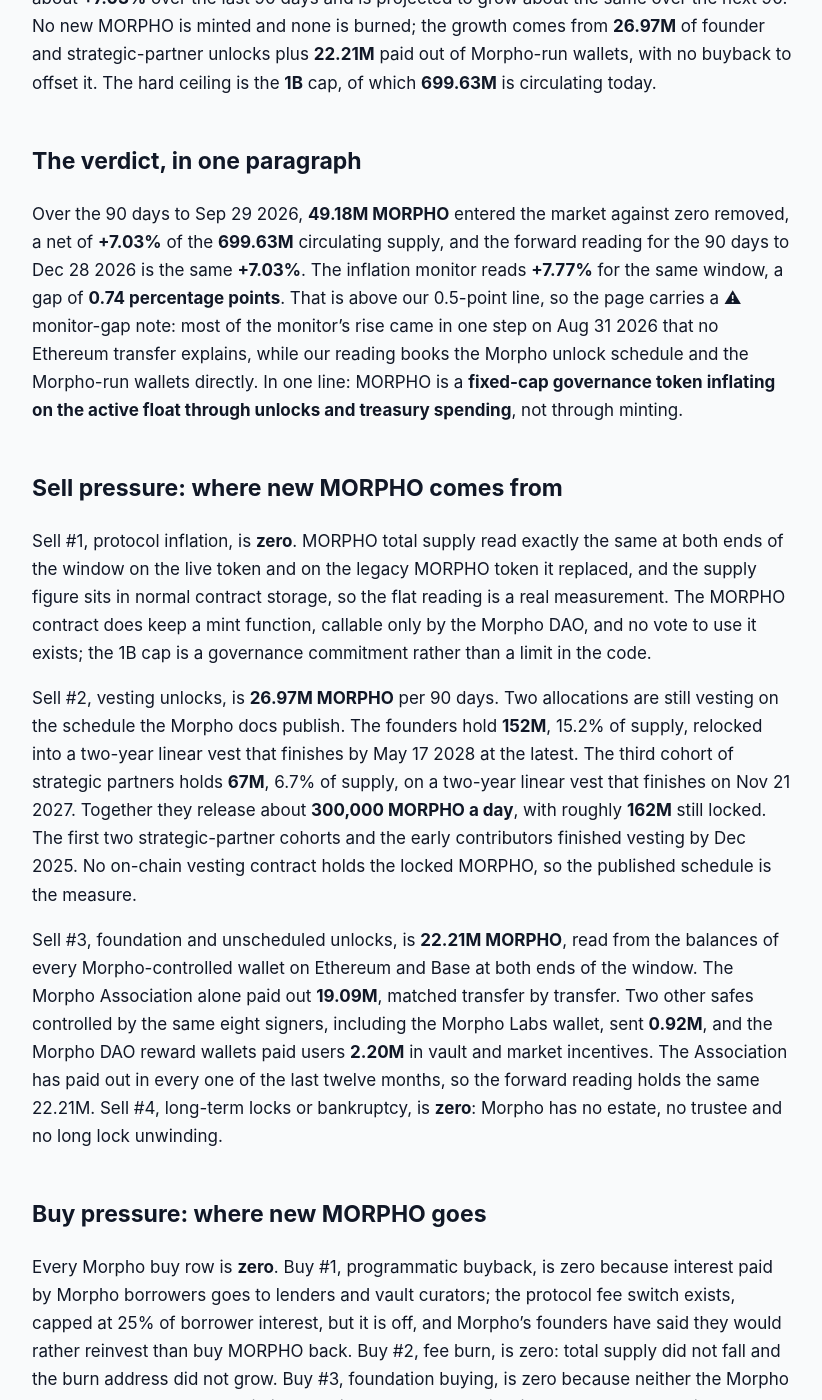
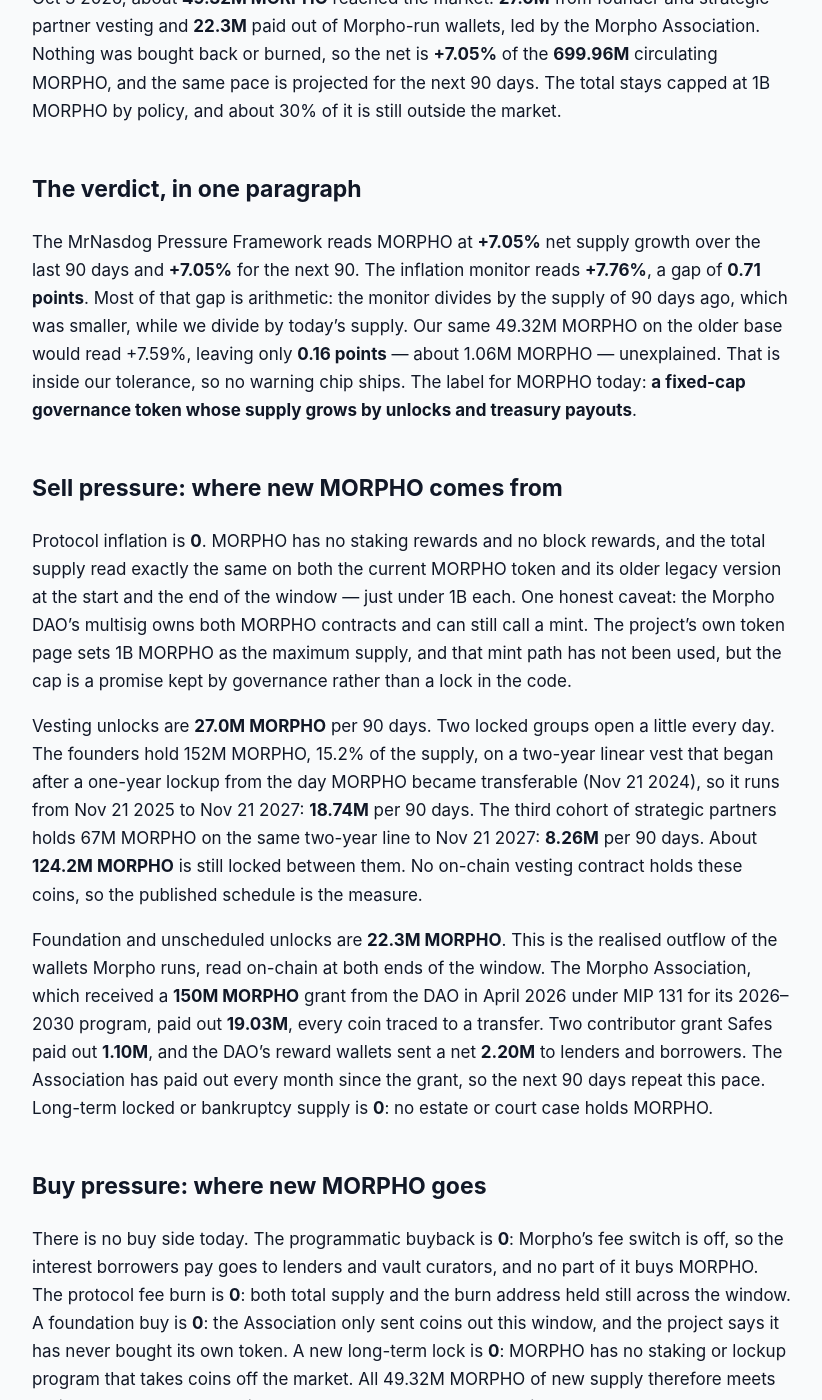
Before and after one commit to jeevansongmy-spec/mrnasdog-articles, a Jekyll site: the page built from crypto/morpho-pressure-framework.md, in a window 1280 px wide and 1400 px high, scrolled down 258 px. Shown: the whole window, without its empty margins (228-1050 px from the left). Built offline with Jekyll 4.4.1, drawn with Linux system fonts in a browser that asks for light colours; some of the changed text lies outside the part shown.

Commit message:
publish: crypto/morpho-pressure-framework

```diff
--- a/crypto/morpho-pressure-framework.md
+++ b/crypto/morpho-pressure-framework.md
@@ -1,6 +1,6 @@
 ---
-title:         "MORPHO Inflation Analysis · September 2026 · Supply growing · projected to keep growing"
-description:   "MORPHO supply is growing: no minting, but 27M of founder and partner unlocks and 22M of Morpho treasury payouts lift supply +7.03% in 90 days, with no buyback."
+title:         "MORPHO Inflation Analysis · October 2026 · Supply growing · projected to keep growing"
+description:   "MORPHO supply is growing: nothing is minted, but 27.0M of founder and partner vesting and 22.3M of team payouts lift supply +7.05% in 90 days, no buyback."
 canonical_url: "https://mrnasdog.com/research/morpho/inflation"
 tags:          ["crypto", "morpho", "defi", "ethereum"]
 published:     true
@@ -8,42 +8,46 @@ published:     true
 
 *Originally published at [mrnasdog.com/research/morpho/inflation](https://mrnasdog.com/research/morpho/inflation)*
 
-# MORPHO Inflation Analysis · September 2026 · Supply growing · projected to keep growing
+# MORPHO Inflation Analysis · October 2026 · Supply growing · projected to keep growing
 
-The MrNasdog Pressure Framework reads MORPHO as **inflationary**: circulating supply grew about **+7.03%** over the last 90 days and is projected to grow about the same over the next 90. No new MORPHO is minted and none is burned; the growth comes from **26.97M** of founder and strategic-partner unlocks plus **22.21M** paid out of Morpho-run wallets, with no buyback to offset it. The hard ceiling is the **1B** cap, of which **699.63M** is circulating today.
+MORPHO supply is growing fast without a single new coin being made. Over the 90 days to Oct 3 2026, about **49.32M MORPHO** reached the market: **27.0M** from founder and strategic-partner vesting and **22.3M** paid out of Morpho-run wallets, led by the Morpho Association. Nothing was bought back or burned, so the net is **+7.05%** of the **699.96M** circulating MORPHO, and the same pace is projected for the next 90 days. The total stays capped at 1B MORPHO by policy, and about 30% of it is still outside the market.
 
 ## The verdict, in one paragraph
 
-Over the 90 days to Sep 29 2026, **49.18M MORPHO** entered the market against zero removed, a net of **+7.03%** of the **699.63M** circulating supply, and the forward reading for the 90 days to Dec 28 2026 is the same **+7.03%**. The inflation monitor reads **+7.77%** for the same window, a gap of **0.74 percentage points**. That is above our 0.5-point line, so the page carries a ⚠ monitor-gap note: most of the monitor's rise came in one step on Aug 31 2026 that no Ethereum transfer explains, while our reading books the Morpho unlock schedule and the Morpho-run wallets directly. In one line: MORPHO is a **fixed-cap governance token inflating on the active float through unlocks and treasury spending**, not through minting.
+The MrNasdog Pressure Framework reads MORPHO at **+7.05%** net supply growth over the last 90 days and **+7.05%** for the next 90. The inflation monitor reads **+7.76%**, a gap of **0.71 points**. Most of that gap is arithmetic: the monitor divides by the supply of 90 days ago, which was smaller, while we divide by today's supply. Our same 49.32M MORPHO on the older base would read +7.59%, leaving only **0.16 points** — about 1.06M MORPHO — unexplained. That is inside our tolerance, so no warning chip ships. The label for MORPHO today: **a fixed-cap governance token whose supply grows by unlocks and treasury payouts**.
 
 ## Sell pressure: where new MORPHO comes from
 
-Sell #1, protocol inflation, is **zero**. MORPHO total supply read exactly the same at both ends of the window on the live token and on the legacy MORPHO token it replaced, and the supply figure sits in normal contract storage, so the flat reading is a real measurement. The MORPHO contract does keep a mint function, callable only by the Morpho DAO, and no vote to use it exists; the 1B cap is a governance commitment rather than a limit in the code.
+Protocol inflation is **0**. MORPHO has no staking rewards and no block rewards, and the total supply read exactly the same on both the current MORPHO token and its older legacy version at the start and the end of the window — just under 1B each. One honest caveat: the Morpho DAO's multisig owns both MORPHO contracts and can still call a mint. The project's own token page sets 1B MORPHO as the maximum supply, and that mint path has not been used, but the cap is a promise kept by governance rather than a lock in the code.
 
-Sell #2, vesting unlocks, is **26.97M MORPHO** per 90 days. Two allocations are still vesting on the schedule the Morpho docs publish. The founders hold **152M**, 15.2% of supply, relocked into a two-year linear vest that finishes by May 17 2028 at the latest. The third cohort of strategic partners holds **67M**, 6.7% of supply, on a two-year linear vest that finishes on Nov 21 2027. Together they release about **300,000 MORPHO a day**, with roughly **162M** still locked. The first two strategic-partner cohorts and the early contributors finished vesting by Dec 2025. No on-chain vesting contract holds the locked MORPHO, so the published schedule is the measure.
+Vesting unlocks are **27.0M MORPHO** per 90 days. Two locked groups open a little every day. The founders hold 152M MORPHO, 15.2% of the supply, on a two-year linear vest that began after a one-year lockup from the day MORPHO became transferable (Nov 21 2024), so it runs from Nov 21 2025 to Nov 21 2027: **18.74M** per 90 days. The third cohort of strategic partners holds 67M MORPHO on the same two-year line to Nov 21 2027: **8.26M** per 90 days. About **124.2M MORPHO** is still locked between them. No on-chain vesting contract holds these coins, so the published schedule is the measure.
 
-Sell #3, foundation and unscheduled unlocks, is **22.21M MORPHO**, read from the balances of every Morpho-controlled wallet on Ethereum and Base at both ends of the window. The Morpho Association alone paid out **19.09M**, matched transfer by transfer. Two other safes controlled by the same eight signers, including the Morpho Labs wallet, sent **0.92M**, and the Morpho DAO reward wallets paid users **2.20M** in vault and market incentives. The Association has paid out in every one of the last twelve months, so the forward reading holds the same 22.21M. Sell #4, long-term locks or bankruptcy, is **zero**: Morpho has no estate, no trustee and no long lock unwinding.
+Foundation and unscheduled unlocks are **22.3M MORPHO**. This is the realised outflow of the wallets Morpho runs, read on-chain at both ends of the window. The Morpho Association, which received a **150M MORPHO** grant from the DAO in April 2026 under MIP 131 for its 2026–2030 program, paid out **19.03M**, every coin traced to a transfer. Two contributor grant Safes paid out **1.10M**, and the DAO's reward wallets sent a net **2.20M** to lenders and borrowers. The Association has paid out every month since the grant, so the next 90 days repeat this pace. Long-term locked or bankruptcy supply is **0**: no estate or court case holds MORPHO.
 
 ## Buy pressure: where new MORPHO goes
 
-Every Morpho buy row is **zero**. Buy #1, programmatic buyback, is zero because interest paid by Morpho borrowers goes to lenders and vault curators; the protocol fee switch exists, capped at 25% of borrower interest, but it is off, and Morpho's founders have said they would rather reinvest than buy MORPHO back. Buy #2, fee burn, is zero: total supply did not fall and the burn address did not grow. Buy #3, foundation buying, is zero because neither the Morpho DAO nor the Morpho Association took in any MORPHO this window. Apollo agreed in Feb 2026 to acquire up to 90M MORPHO over four years, but no tranche date or size has been disclosed, and any MORPHO the Association sells to Apollo leaves a Morpho wallet and is already counted in Sell #3. Buy #4, new long-term locks, is zero because MORPHO has no staking or lock program.
+There is no buy side today. The programmatic buyback is **0**: Morpho's fee switch is off, so the interest borrowers pay goes to lenders and vault curators, and no part of it buys MORPHO. The protocol fee burn is **0**: both total supply and the burn address held still across the window. A foundation buy is **0**: the Association only sent coins out this window, and the project says it has never bought its own token. A new long-term lock is **0**: MORPHO has no staking or lockup program that takes coins off the market. All 49.32M MORPHO of new supply therefore meets ordinary market demand with no protocol buyer on the other side.
 
 ## Foundation and overhang
 
-The largest team-held MORPHO overhang is the Morpho DAO treasury, **304.0M MORPHO** across Ethereum and Base, which did not move this window; it moves only by governance vote. The Morpho Association holds **91.49M** after spending from the **150M** grant the DAO sent it on Apr 30 2026 for its 2026 to 2030 program; a second safe run by the same signers holds **41.90M** and the Morpho Labs wallet **11.45M**. The DAO reward wallets hold about **7.9M** waiting to be claimed by users. On top of those balances sit the roughly **162M** founder and partner MORPHO still vesting. We re-read every one of these wallets on each refresh. Exchange custody wallets and unlabelled large holders are left out because those coins belong to depositors or to no identified group. If any of these balances falls between refreshes, the outflow enters Sell #3 at the next refresh.
+Four Morpho-controlled piles could still reach the market. The largest is the Morpho DAO treasury, a 5-of-9 multisig holding about **304.0M MORPHO** (291.0M on Ethereum and 13.0M on Base). It did not move in the window; it pays out only after a governance vote, and its April grant to the Association is now the main source of payouts. The Morpho Association holds **91.44M MORPHO** and spends it month by month. Two contributor grant Safes hold about **53.16M**, and the DAO's reward wallets hold about **7.89M** waiting for users to claim. On top of that, about **124.2M** founder and partner MORPHO is still locked and opening a little each day. We read the Morpho wallets on-chain every rebuild: if any of these balances falls between refreshes, the outflow enters Sell #3 at the next refresh.
 
-## How MORPHO compares to other DeFi governance tokens
+## How MORPHO compares to other DeFi lending tokens
 
-MORPHO belongs to the class of fixed-cap DeFi governance tokens whose supply was minted in full at launch and released over time, rather than chain coins that pay validators in new issuance. For tokens in this class the inflation question is never about a protocol emission rate; it is about how fast locked allocations and treasuries reach the market. On that measure MORPHO sits at the heavy end right now, because two separate streams run at once: a linear founder and partner vest of about 27M MORPHO a quarter, and a Morpho Association that is actively spending a large DAO grant.
+Among lending-protocol tokens, MORPHO sits at the heavy end for new supply. Like Aave's AAVE and Compound's COMP, it has a fixed total, so its growth comes from coins that already exist leaving locks and treasuries rather than from new minting. What sets MORPHO apart is timing: it became transferable only in November 2024, so its founder and partner lockups are still in their main release years, and its treasury is large — about 30% of all MORPHO sits with the DAO alone.
 
-The contrast with fee-sharing lending and exchange tokens is the buy side. Lending tokens that route part of borrower interest into buybacks or burns can offset unlocks; Morpho has chosen not to, keeping its fee switch off and paying interest through to lenders and curators. Against governance tokens whose treasuries sit idle, the difference is that the Morpho DAO treasury is largely untouched while the Association, funded from it, pays out monthly. MORPHO's supply ceiling is firm in practice at 1B, but the path to that ceiling runs through the vesting calendar until 2028 and through Association spending until 2030.
+The other difference is the buy side. Aave now runs an automatic AAVE buyback paid from protocol revenue, which gives that token a steady buyer. Morpho keeps its fee switch off and pays nothing to MORPHO holders, so every unlock and every treasury payout lands on the market with no protocol offset. That makes MORPHO a pure supply story for now: the protocol can grow quickly while the token keeps absorbing new coins.
+
+Against tokens that print to pay stakers, MORPHO's path is easier to see ahead: the vesting ends on Nov 21 2027, after which the only new supply would be whatever the DAO and the Association choose to spend from their treasuries.
 
 ## What to watch in the next 90 days
 
-First, the founder and strategic-partner vest, which keeps releasing about 300,000 MORPHO a day through Dec 28 2026 and beyond, until Nov 21 2027 for the partners and May 17 2028 at the latest for the founders. Second, the size of Morpho Association payouts: they ran at **19.09M** this window but were far larger in Apr and May 2026, right after the 150M grant arrived. Third, any Apollo tranche under the up-to-90M agreement, which would show up as an Association outflow. Fourth, new Morpho DAO incentive votes such as the Arc program approved in Sep 2026 at **$50,000 a month**, and extra vault rewards that become claimable from Oct 1 2026. Fifth, any proposal to turn on the fee switch, which would be the first mechanism able to buy MORPHO back.
+First, the Association's monthly payouts: it sent **9.52M MORPHO** in two transfers on Sep 16 2026 alone, and a quieter or busier quarter moves Sell #3 more than anything else. Second, Nov 21 2026 marks one year of the founder and partner linear vest — the release keeps running at about 0.30M MORPHO a day until Nov 21 2027. Third, any DAO vote to move coins out of its 304.0M treasury, such as a new grant or a larger rewards budget; MIP 134, passed on Sep 18 2026, adds a reward budget of about $50,000 a month for activity on Arc. Fourth, any proposal to turn on the fee switch, which would create the first buyer of MORPHO and is the one change that could cut the net figure.
 
 ## Summary
 
-The MrNasdog Pressure Framework reads MORPHO at **+7.03% net** over the trailing 90 days and **+7.03%** over the next 90: **26.97M** of founder and partner vesting plus **22.21M** paid out of Morpho-run wallets, against no buyback and no burn. The structural mechanism is release, not issuance: MORPHO minted its full 1B supply at launch and now reaches the market through a vesting calendar and a funded Morpho Association. The key risk is the size of that treasury, more than **450M MORPHO** across the DAO, Association-run and reward wallets plus about 162M still vesting. MORPHO's supply cannot pass 1B unless the Morpho DAO votes to mint.
+MORPHO is in the Supply growing, projected to keep growing band: about **+7.05%** net supply in 90 days, with no new coins made. Founder and partner vesting adds **27.0M MORPHO** per quarter until Nov 21 2027, and Morpho-run wallets — mostly the Morpho Association spending its April grant — added **22.3M** more. There is no buyback, burn or lock to offset it, because the fee switch is off. The key risk is the treasury overhang of about 304.0M MORPHO at the DAO and 91.44M at the Association; the ceiling is the 1B MORPHO total, which the DAO could in theory change.
 
-MrNasdog Pressure Framework analysis of MORPHO, Metric 1 — Inflation. Data + explanation only. Not financial advice. Checked Sep 29 2026.
+---
+
+*MrNasdog Pressure Framework analysis of MORPHO, Metric 1 — Inflation. Data + explanation only. Not financial advice. Checked Oct 3 2026.*
```
